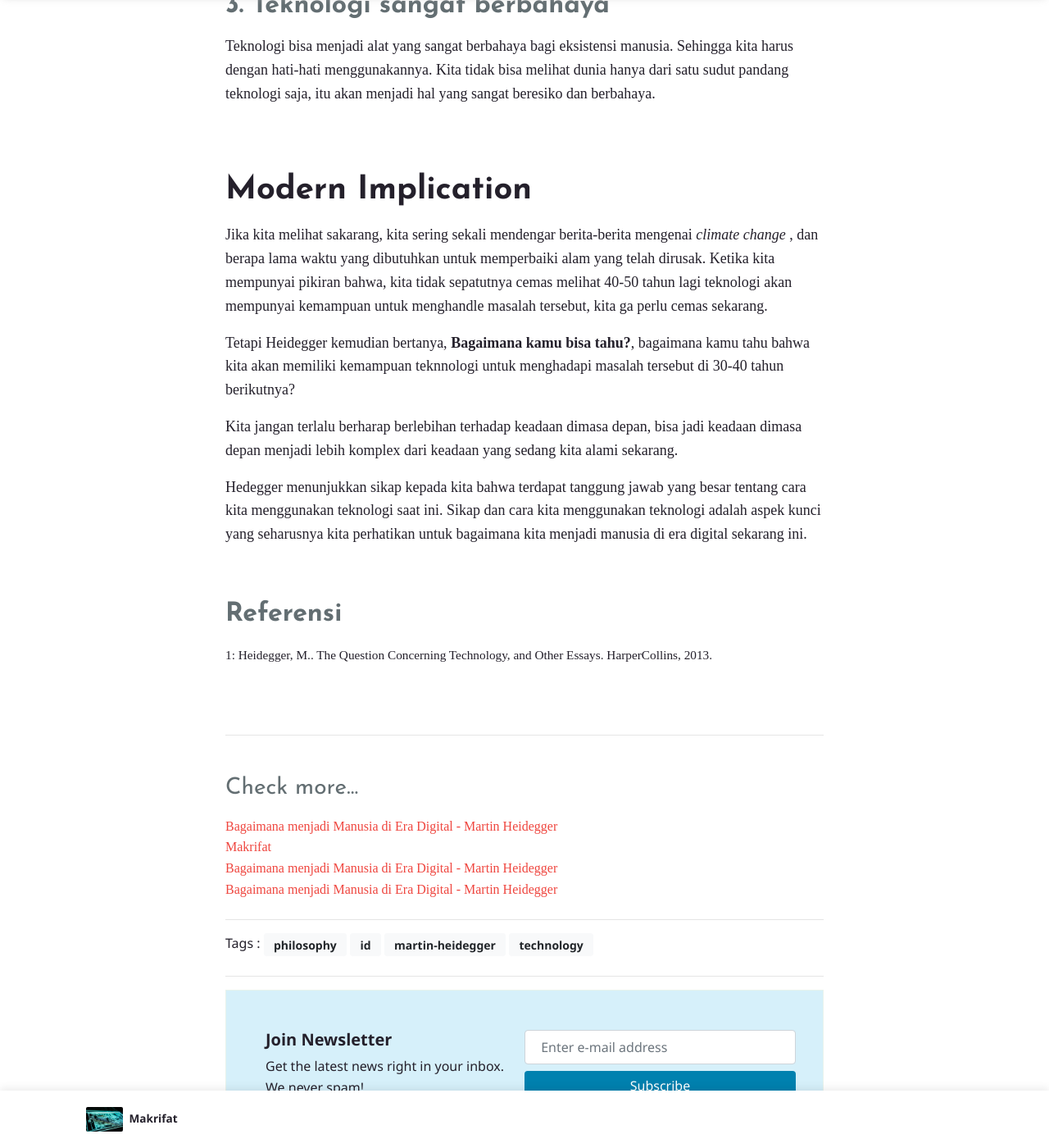
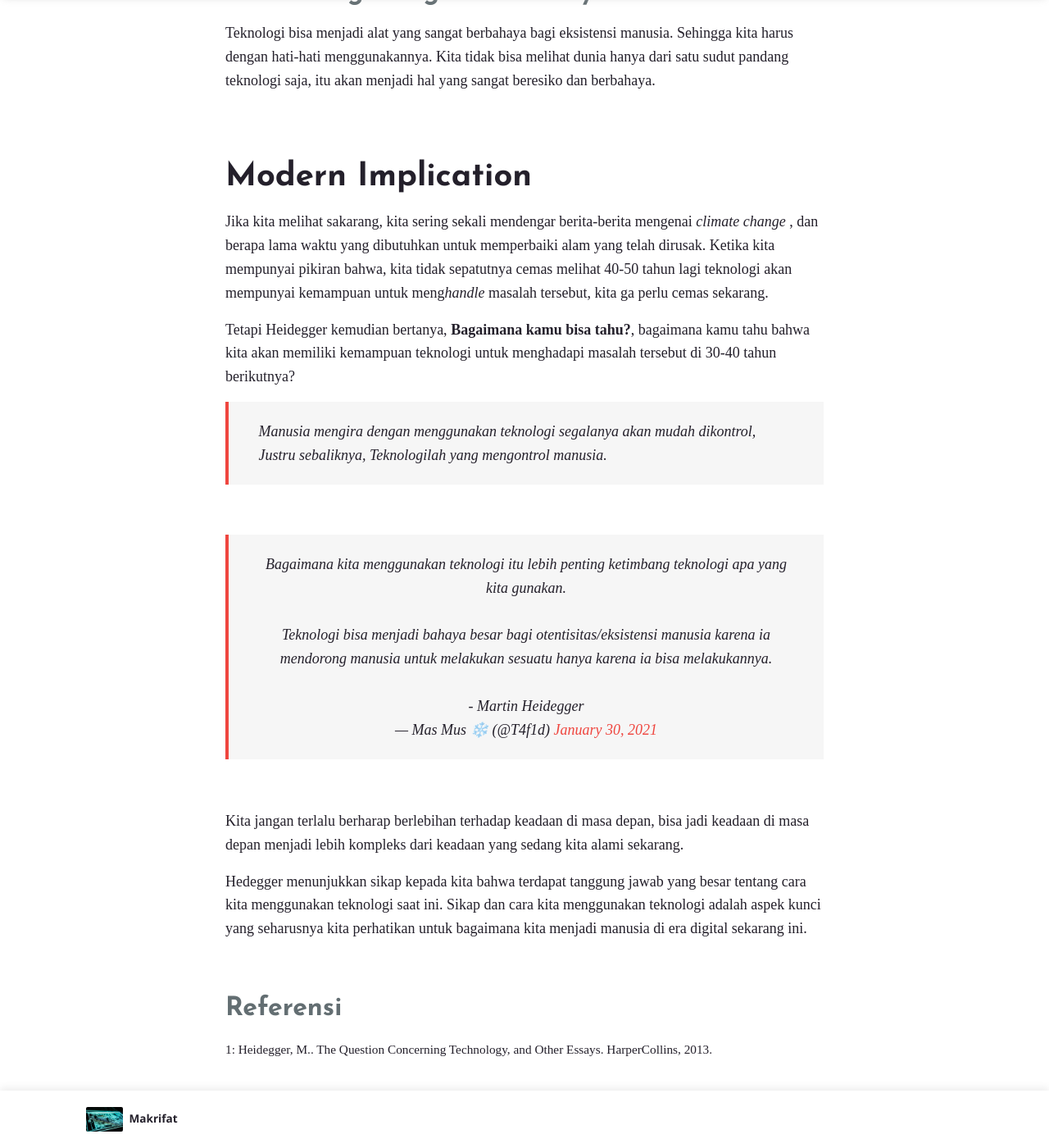
Before and after one commit to t4f1d/blog, a Jekyll site: the page built from _posts/2021-01-27-bagaimana-menjadi-manusia-di-era-digital-martin-heidegger.md, in a window 1280 px wide and 1400 px high, scrolled down 3722 px. Shown: the whole window at 82% size. Built offline with Jekyll 4.4.1, drawn with Linux system fonts in a browser that asks for light colours; nearby versions of some CDN libraries; comment, search, counter and statistics services are not loaded; some of the changed text lies outside the part shown.

Commit message:
fix article

```diff
--- a/_posts/2021-01-27-bagaimana-menjadi-manusia-di-era-digital-martin-heidegger.md
+++ b/_posts/2021-01-27-bagaimana-menjadi-manusia-di-era-digital-martin-heidegger.md
@@ -18,20 +18,22 @@ dengan menggunakan gawai yang selalu dibawa kemana-mana
 
 Banyak pertanyaan kemudian mulai bermunculan, dari mulai *apa itu teknologi?,* sampai *bagaimanakah kita hidup di era digital? dll* . Tulisan ini mencoba melihat hubungan ontologis antara manusia dengan teknologi yang disarikan dari pemikiran serta kritik oleh Martin Heidegger terhadap teknologi dalam essay yang berjudul *"The Question Concerning Technology,"* <sup>[1](#foot1)</sup> .
 
-Heidegger merupakan salah satu filsuf yang sangat berpengaruh di abad 20. Teknologi menjadi bahasan penting dalam tulisannya, dan bagi Heidegger teknologi adalah kunci untuk kita dalam memahami waktu kita sekarang ini. Heidegger menolak pemisahan antara subjek dan objek, dan pemisahan dirimu dengan dunia, dan menolak bahwa mausia dan teknologi bukanlah dua entitas yang terpisah. `Kita adalah teknologi itu sendiri`. Sebelum memahami apa itu teknologi kita harus mengetahui **Essense** atau makna dari teknologi. *What is the 'Essense' of Technology*, then?
+Heidegger merupakan salah satu filsuf yang sangat berpengaruh di abad 20. Teknologi menjadi bahasan penting dalam tulisannya, dan bagi Heidegger teknologi adalah kunci untuk kita dalam memahami waktu kita sekarang ini. Heidegger menolak pemisahan antara subjek dan objek, dan pemisahan dirimu dengan dunia, dan menolak bahwa manusia dan teknologi bukanlah dua entitas yang terpisah. `Kita adalah teknologi itu sendiri`. Sebelum memahami apa itu teknologi kita harus mengetahui **Essense** atau makna dari teknologi. *What is the 'Essense' of Technology*, then?
 
 # The "Essense" of Technology
 
 >"I'm not against technology. I've never spoken against technology, nor would I demonize technology. But I just only try to understand the nature of technology." - Martin Heidegger
 
-Martin Heidegger mencoba mendalami makna teknologi: *Apa itu teknologi?* *Apa dampak yang dibuat pada abad ke-20, dikehidupan kita?* Heidegger mencoba menjawab pertanyaan-pertanyaan ini didalam tulisannya. Dengan mengeksplorasi esensi atau makna dan mencoba mempertanyakan tentang keber-ada-an teknologi (being of technology).
+Martin Heidegger mencoba mendalami makna teknologi: *Apa itu teknologi?* *Apa dampak yang dibuat pada abad ke-20, dikehidupan kita?* Heidegger mencoba menjawab pertanyaan-pertanyaan ini di dalam tulisannya. Dengan mengeksplorasi esensi atau makna dan mencoba mempertanyakan tentang keber-ada-an teknologi (being of technology).
 
 Mungkin Martin Heidegger tidak tinggal di era digital seperti sekarang, tetapi beliau memberikan konsepsi fundamental tentang bagaimana kita menggunakan, melihat dan hidup bersama teknologi. Heidegger tidak pernah berkata bahwa dia menentang ataupun menganggap jelek teknologi. Dia pernah menjadi tentara nazi pada perang dunia kedua, dan melihat dan mengalami secara langsung bagaimana penggunaan teknologi **bom atom** bisa jadi sangat berbahaya pada masa itu.
 
+<center>
 <iframe src="https://www.nytimes.com/svc/oembed/html/?url=https%3A%2F%2Fwww.nytimes.com%2F2020%2F08%2F06%2Fworld%2Fasia%2Fhiroshima-nagasaki-japan-photos.html" scrolling="no" frameborder="0" allowtransparency="true" title="After Atomic Bombings, These Photographers Worked Under Mushroom Clouds" style="border:none;max-width:500px;min-width:300px;min-height:550px;display:block;width:100%;"></iframe><br>
+</center>
 
 
-Ketika kita berfikir tentang teknologi, kita jarang sekali berfikir tentang esensi dari teknologi tersebut. Biasanya kita hanya berfikir bagaimana teknologi itu memberikan dampak dan kegunaan bagi kita. Meskipun pertanyaan tersebut juga bukan pertanyaan yang buruk. Tetapi, disini Heidegger mencoba mengajak kita melihat secara langsung essensi dari teknologi.
+Ketika kita berfikir tentang teknologi, kita jarang sekali berfikir tentang esensi dari teknologi tersebut. Biasanya kita hanya berfikir bagaimana teknologi itu memberikan dampak dan kegunaan bagi kita. Meskipun pertanyaan tersebut juga bukan pertanyaan yang buruk. Tetapi, di sini Heidegger mencoba mengajak kita melihat secara langsung essensi dari teknologi.
 
 Mungkin kamu sedang membaca tulisan ini melalui layar komputer ataupun gawai, ketika ditanya tentang esensi dari teknologi kamu mungkin menggunakan gawai ataupun layar komputer. Itulah esensi dari teknologi. Tetapi wujud fisik dari teknologi dan perangkatnya bukanlah teknologi itu sendiri. Dan bagi Heidegger, kita sebagai manusia sebenarnya buta terhadap teknologi.
 
@@ -53,11 +55,20 @@ Teknologi bukanlah aktivitas manusia semata, teknologi berkembang diluar kendali
 Teknologi bisa menjadi alat yang sangat berbahaya bagi eksistensi manusia. Sehingga kita harus dengan hati-hati menggunakannya. Kita tidak bisa melihat dunia hanya dari satu sudut pandang teknologi saja, itu akan menjadi hal yang sangat beresiko dan berbahaya.
 
 # Modern Implication
-Jika kita melihat sakarang, kita sering sekali mendengar berita-berita mengenai *climate change* , dan berapa lama waktu yang dibutuhkan untuk memperbaiki alam yang telah dirusak. Ketika kita mempunyai pikiran bahwa, kita tidak sepatutnya cemas melihat 40-50 tahun lagi teknologi akan mempunyai kemampuan untuk menghandle masalah tersebut, kita ga perlu cemas sekarang.
+Jika kita melihat sakarang, kita sering sekali mendengar berita-berita mengenai *climate change* , dan berapa lama waktu yang dibutuhkan untuk memperbaiki alam yang telah dirusak. Ketika kita mempunyai pikiran bahwa, kita tidak sepatutnya cemas melihat 40-50 tahun lagi teknologi akan mempunyai kemampuan untuk meng*handle* masalah tersebut, kita ga perlu cemas sekarang.
 
-Tetapi Heidegger kemudian bertanya, **Bagaimana kamu bisa tahu?**, bagaimana kamu tahu bahwa kita akan memiliki kemampuan teknnologi untuk menghadapi masalah tersebut di 30-40 tahun berikutnya?
+Tetapi Heidegger kemudian bertanya, **Bagaimana kamu bisa tahu?**, bagaimana kamu tahu bahwa kita akan memiliki kemampuan teknologi untuk menghadapi masalah tersebut di 30-40 tahun berikutnya?
 
-Kita jangan terlalu berharap berlebihan terhadap keadaan dimasa depan, bisa jadi keadaan dimasa depan menjadi lebih komplex dari keadaan yang sedang kita alami sekarang.
+>Manusia mengira dengan menggunakan teknologi segalanya akan mudah dikontrol, Justru sebaliknya, Teknologilah yang mengontrol manusia.
+
+<br>
+<center>
+<blockquote class="twitter-tweet" data-partner="tweetdeck"><p lang="in" dir="ltr">Bagaimana kita menggunakan teknologi itu lebih penting ketimbang teknologi apa yang kita gunakan. <br><br>Teknologi bisa menjadi bahaya besar bagi otentisitas/eksistensi manusia karena ia mendorong manusia untuk melakukan sesuatu hanya karena ia bisa melakukannya. <br><br>- Martin Heidegger</p>&mdash; Mas Mus ❄️ (@T4f1d) <a href="https://twitter.com/T4f1d/status/1355428836771557379?ref_src=twsrc%5Etfw">January 30, 2021</a></blockquote>
+<script async src="https://platform.twitter.com/widgets.js" charset="utf-8"></script>
+</center>
+<br>
+
+Kita jangan terlalu berharap berlebihan terhadap keadaan di masa depan, bisa jadi keadaan di masa depan menjadi lebih kompleks dari keadaan yang sedang kita alami sekarang.
 
 Hedegger menunjukkan sikap kepada kita bahwa terdapat tanggung jawab yang besar tentang cara kita menggunakan teknologi saat ini. Sikap dan cara kita menggunakan teknologi adalah aspek kunci yang seharusnya kita perhatikan untuk bagaimana kita menjadi manusia di era digital sekarang ini.
 
```
